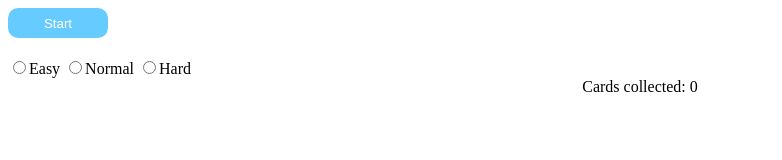
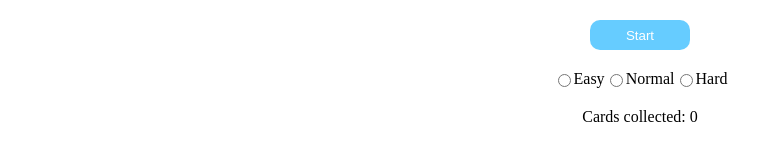
Before and after one commit to KNV1987/Game, a plain HTML site: page Карточка.html in a window 1280 px wide. Shown: the whole page, without its empty margins (0-782 px from the left). Drawn offline with Linux system fonts and the light colour scheme.

Commit message:
fix: style.css

```diff
--- a/css/style.css
+++ b/css/style.css
@@ -4,6 +4,11 @@
   perspective: 30rem;
   margin: 10px;
 
+}
+.level__radio {
+  display: flex;
+  justify-content: center;
+  padding-bottom: 20px;
 }
 .btn__start {
   border-radius: 10px;
@@ -12,7 +17,11 @@
   background-color: #66ccff;
   border: none;
   color: white;
+
+  display: block;
+  margin: auto;
   margin-bottom: 20px;
+  margin-top: 20px;
 }
 .btn__start:hover {
   color: black;
```
Also changed, not shown: 1 other file.
